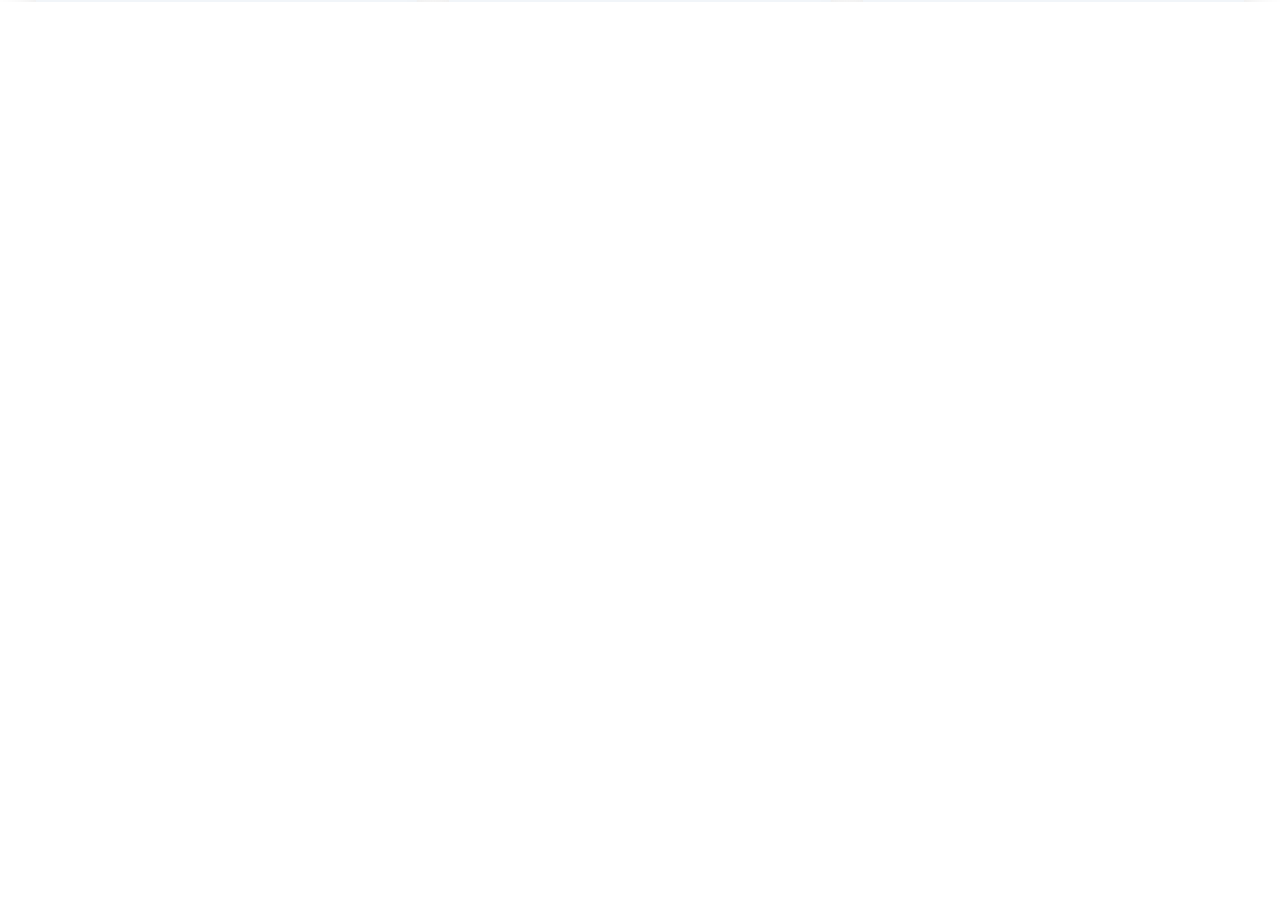
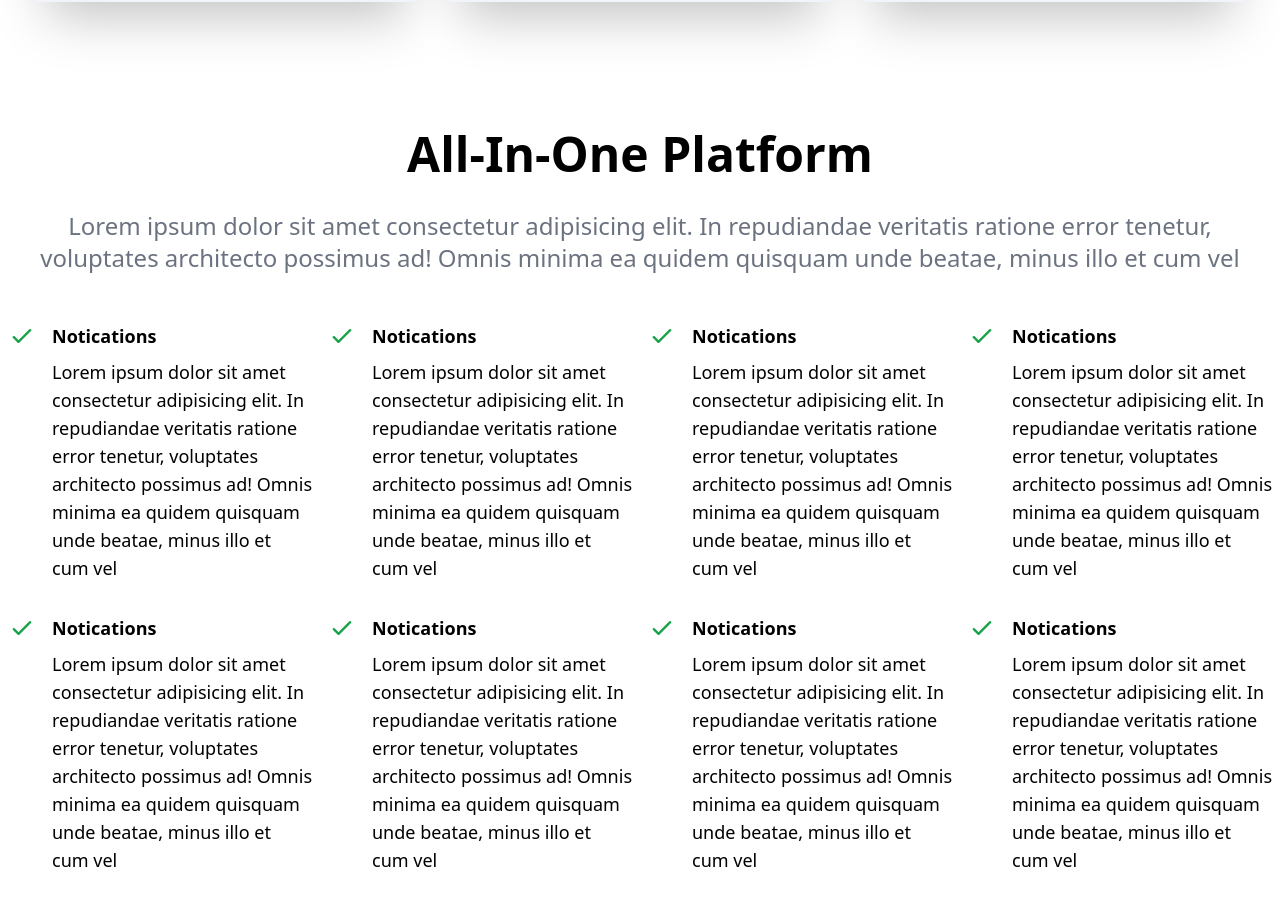
Before and after one commit to mizrmx/Cloud-app-react, a React (Create React App) app: page / in a window 1280 px wide. Shown: the part 2200-3106 px from the top of the page. Before the commit the page ends 2202 px from the top, so only its background shows below. Built offline with nearby package versions, Linux system fonts and the light colour scheme.

Commit message:
Update AllInOne

```diff
--- a/src/App.js
+++ b/src/App.js
@@ -2,6 +2,7 @@
 import Hero from './components/Hero';
 import About from './components/About';
 import Support from './components/Support';
+import AllInOne from './components/AllInOne';
 
 function App () {
   return (
@@ -10,6 +11,7 @@
       <Hero />
       <About />
       <Support/>
+      <AllInOne/>
     </>
   );
 }
--- /dev/null
+++ b/src/components/AllInOne.jsx
@@ -0,0 +1,98 @@
+import React from "react"
+
+import {CheckIcon} from '@heroicons/react/outline'
+
+const AllInOne = () => {
+    return (
+        <div className="w-full my-32">
+            <div className="max-2-[1240px] mx-auto px-2">
+                <h2 className="text-5xl font-bold text-center">All-In-One Platform</h2>
+                <p className="text-2xl py-8 text-gray-500 text-center">Lorem ipsum dolor sit amet consectetur adipisicing elit. In repudiandae veritatis ratione error tenetur, voluptates architecto possimus ad! Omnis minima ea quidem quisquam unde beatae, minus illo et cum vel</p>
+
+                <div className=" grid sm:grid-cols-2 lg:grid-cols-4 gap-4 pt-4">
+                    <div className="flex">
+                        <div>
+                            <CheckIcon className="w-7 mr-4 text-green-600"/>
+                        </div>
+                        <div>
+                            <h3 className="font-bold text-lg">Notications</h3>
+                            <p className="text-lg pt-2 pb-4 ">Lorem ipsum dolor sit amet consectetur adipisicing elit. In repudiandae veritatis ratione error tenetur, voluptates architecto possimus ad! Omnis minima ea quidem quisquam unde beatae, minus illo et cum vel</p>
+                        </div>
+                     </div>
+
+                     <div className="flex">
+                        <div>
+                            <CheckIcon className="w-7 mr-4 text-green-600"/>
+                        </div>
+                        <div>
+                            <h3 className="font-bold text-lg">Notications</h3>
+                            <p className="text-lg pt-2 pb-4 ">Lorem ipsum dolor sit amet consectetur adipisicing elit. In repudiandae veritatis ratione error tenetur, voluptates architecto possimus ad! Omnis minima ea quidem quisquam unde beatae, minus illo et cum vel</p>
+                        </div>
+                     </div>
+
+                     <div className="flex">
+                        <div>
+                            <CheckIcon className="w-7 mr-4 text-green-600"/>
+                        </div>
+                        <div>
+                            <h3 className="font-bold text-lg">Notications</h3>
+                            <p className="text-lg pt-2 pb-4 ">Lorem ipsum dolor sit amet consectetur adipisicing elit. In repudiandae veritatis ratione error tenetur, voluptates architecto possimus ad! Omnis minima ea quidem quisquam unde beatae, minus illo et cum vel</p>
+                        </div>
+                     </div>
+
+                     <div className="flex">
+                        <div>
+                            <CheckIcon className="w-7 mr-4 text-green-600"/>
+                        </div>
+                        <div>
+                            <h3 className="font-bold text-lg">Notications</h3>
+                            <p className="text-lg pt-2 pb-4 ">Lorem ipsum dolor sit amet consectetur adipisicing elit. In repudiandae veritatis ratione error tenetur, voluptates architecto possimus ad! Omnis minima ea quidem quisquam unde beatae, minus illo et cum vel</p>
+                        </div>
+                     </div>
+
+                     <div className="flex">
+                        <div>
+                            <CheckIcon className="w-7 mr-4 text-green-600"/>
+                        </div>
+                        <div>
+                            <h3 className="font-bold text-lg">Notications</h3>
+                            <p className="text-lg pt-2 pb-4 ">Lorem ipsum dolor sit amet consectetur adipisicing elit. In repudiandae veritatis ratione error tenetur, voluptates architecto possimus ad! Omnis minima ea quidem quisquam unde beatae, minus illo et cum vel</p>
+                        </div>
+                     </div>
+
+                     <div className="flex">
+                        <div>
+                            <CheckIcon className="w-7 mr-4 text-green-600"/>
+                        </div>
+                        <div>
+                            <h3 className="font-bold text-lg">Notications</h3>
+                            <p className="text-lg pt-2 pb-4 ">Lorem ipsum dolor sit amet consectetur adipisicing elit. In repudiandae veritatis ratione error tenetur, voluptates architecto possimus ad! Omnis minima ea quidem quisquam unde beatae, minus illo et cum vel</p>
+                        </div>
+                     </div>
+
+                     <div className="flex">
+                        <div>
+                            <CheckIcon className="w-7 mr-4 text-green-600"/>
+                        </div>
+                        <div>
+                            <h3 className="font-bold text-lg">Notications</h3>
+                            <p className="text-lg pt-2 pb-4 ">Lorem ipsum dolor sit amet consectetur adipisicing elit. In repudiandae veritatis ratione error tenetur, voluptates architecto possimus ad! Omnis minima ea quidem quisquam unde beatae, minus illo et cum vel</p>
+                        </div>
+                     </div>
+
+                     <div className="flex">
+                        <div>
+                            <CheckIcon className="w-7 mr-4 text-green-600"/>
+                        </div>
+                        <div>
+                            <h3 className="font-bold text-lg">Notications</h3>
+                            <p className="text-lg pt-2 pb-4 ">Lorem ipsum dolor sit amet consectetur adipisicing elit. In repudiandae veritatis ratione error tenetur, voluptates architecto possimus ad! Omnis minima ea quidem quisquam unde beatae, minus illo et cum vel</p>
+                        </div>
+                     </div>
+                </div>
+            </div>
+        </div>
+    )
+}
+
+export default AllInOne
```
